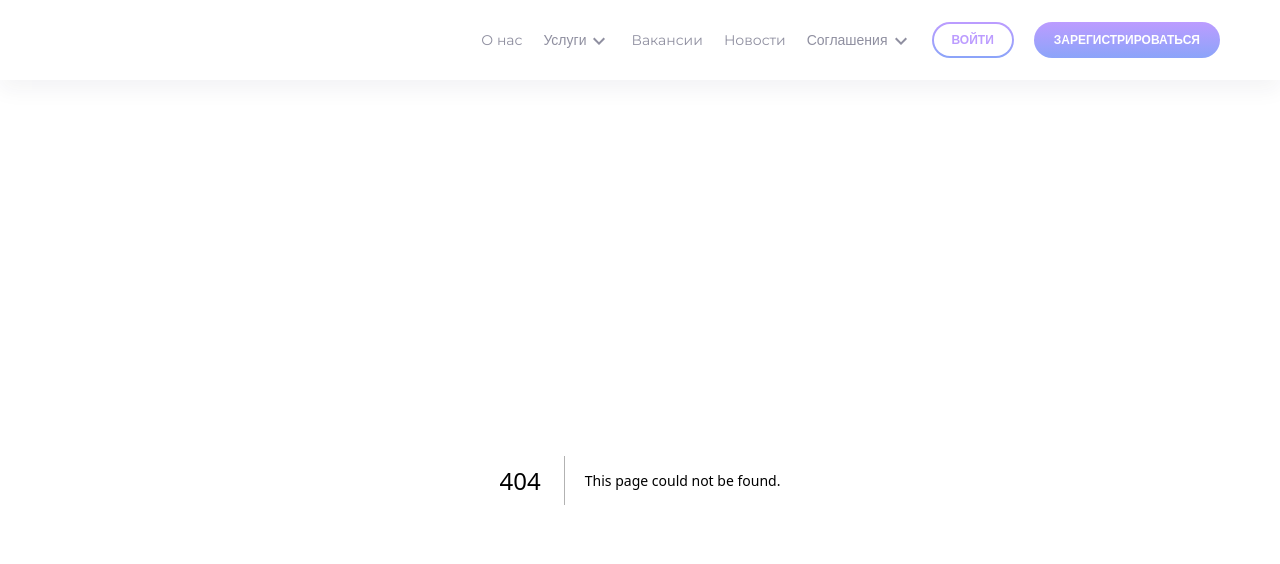
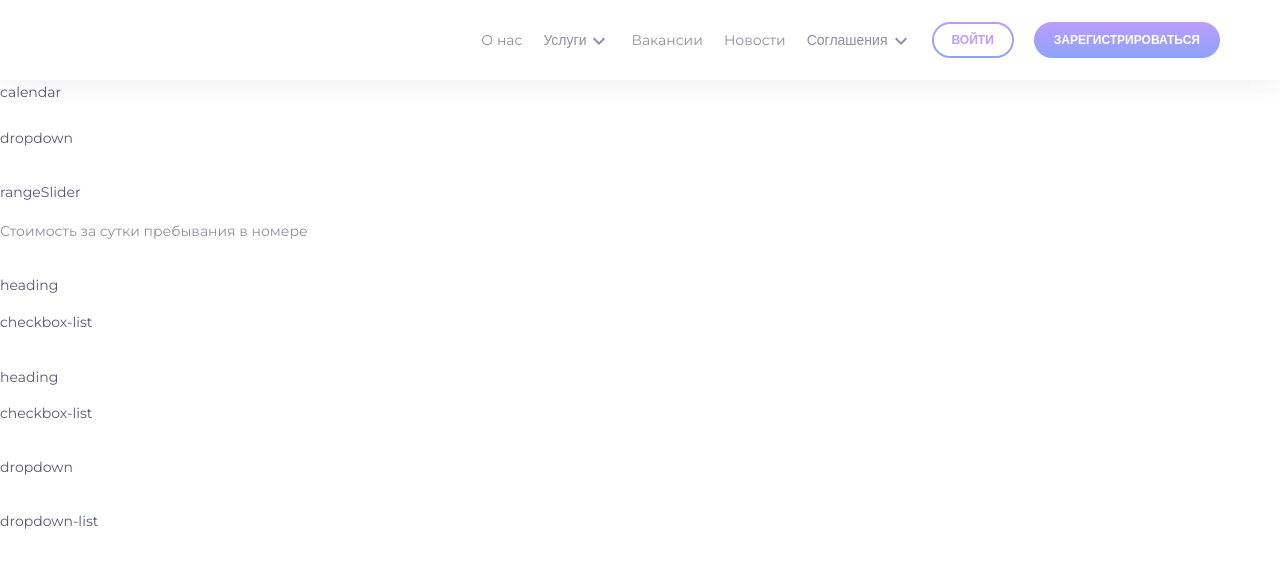
Before and after one commit to Alexioi/scrum-team-16-bubble-scrum, a Next.js app: page /search-room in a window 1280 px wide. Before the commit this address had no page. Shown: the top 564 px of the page. Built offline with nearby package versions, Linux system fonts and the light colour scheme.

Commit message:
add filter scelet

```diff
--- /dev/null
+++ b/src/app/search-room/page.tsx
@@ -0,0 +1,7 @@
+import { Filter } from '@/components';
+
+const SearchRoom = () => {
+  return <Filter />;
+};
+
+export default SearchRoom;
--- a/src/components/index.ts
+++ b/src/components/index.ts
@@ -1,6 +1,6 @@
 import { StoreProvider } from './atoms';
 import { HelloToxin } from './molecules';
-import { HotelList, Hotel, Header } from './organisms';
+import { HotelList, Hotel, Header, Filter } from './organisms';
 
-export { HotelList, StoreProvider, HelloToxin, Header };
+export { HotelList, StoreProvider, HelloToxin, Header, Filter };
 export type { Hotel };
--- /dev/null
+++ b/src/components/organisms/Filter/index.tsx
@@ -0,0 +1,42 @@
+'use client';
+
+import { useState } from 'react';
+import clsx from 'clsx';
+
+import { Button } from '../../atoms';
+
+import style from './style.module.scss';
+
+const Filter = () => {
+  const [isOpened, setIsOpened] = useState(false);
+
+  const handleButtonClick = () => {
+    setIsOpened(!isOpened);
+  };
+
+  return (
+    <div className={clsx(style.filter, { [style.filter_opened]: isOpened })}>
+      <form className={style.form}>
+        calendar
+        <div className={style['guests-dropdown']}>dropdown</div>
+        <div className={style['range-slider']}>
+          rangeSlider
+          <p className={style['range-text']}>
+            Стоимость за сутки пребывания в номере
+          </p>
+        </div>
+        <div className={style['rules-title']}>heading</div>
+        <div className={style.rules}>checkbox-list</div>
+        <div className={style['availability-title']}>heading</div>
+        <div className={style.availability}>checkbox-list</div>
+        <div className={style['rooms-dropdown']}>dropdown</div>
+        <div className={style['dropdown-list']}>dropdown-list</div>
+      </form>
+      <div className={style['toggle-button']}>
+        <Button theme="outlined" text="Фильтр" onClick={handleButtonClick} />
+      </div>
+    </div>
+  );
+};
+
+export { Filter };
--- /dev/null
+++ b/src/components/organisms/Filter/style.module.scss
@@ -0,0 +1,69 @@
+@import '@/style/variables.scss';
+
+.filter {
+  &_opened {
+    & .form {
+      display: block;
+    }
+  }
+}
+
+.form {
+  display: block;
+}
+
+.guests-dropdown {
+  margin-top: 22px;
+}
+
+.range-slider {
+  margin-top: 30px;
+}
+
+.range-text {
+  margin-top: 15px;
+  margin-bottom: 0;
+  color: $dark-shade-50;
+}
+
+.rules-title {
+  margin-top: 30px;
+}
+
+.rules {
+  margin-top: 13px;
+}
+
+.availability-title {
+  margin-top: 31px;
+}
+
+.availability {
+  margin-top: 12px;
+  margin-right: 6px;
+}
+
+.rooms-dropdown {
+  margin-top: 30px;
+}
+
+.dropdown-list {
+  margin-top: 30px;
+  margin-right: 16px;
+}
+
+.toggle-button {
+  margin-top: 30px;
+  justify-content: center;
+  display: none;
+}
+
+@media (max-width: 991px) {
+  .form {
+    display: none;
+  }
+
+  .toggle-button {
+    display: flex;
+  }
+}
--- a/src/components/organisms/index.ts
+++ b/src/components/organisms/index.ts
@@ -1,6 +1,7 @@
 import { HotelList } from './HotelList';
 import { Hotel } from './HotelCard';
 import { Header } from './Header';
+import { Filter } from './Filter';
 
-export { HotelList, Header };
+export { HotelList, Header, Filter };
 export type { Hotel };
```
Also changed, not shown: .eslintrc.json.
